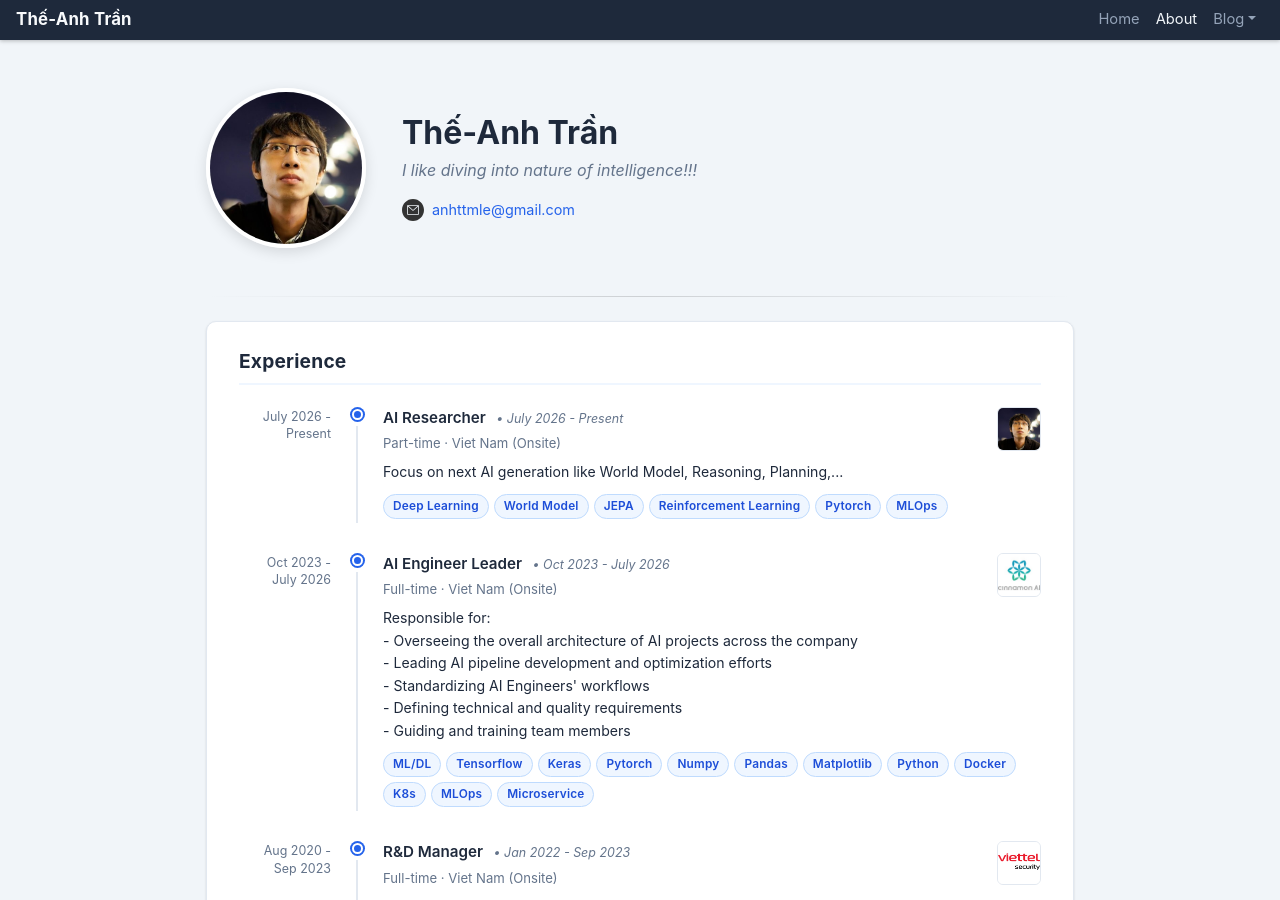
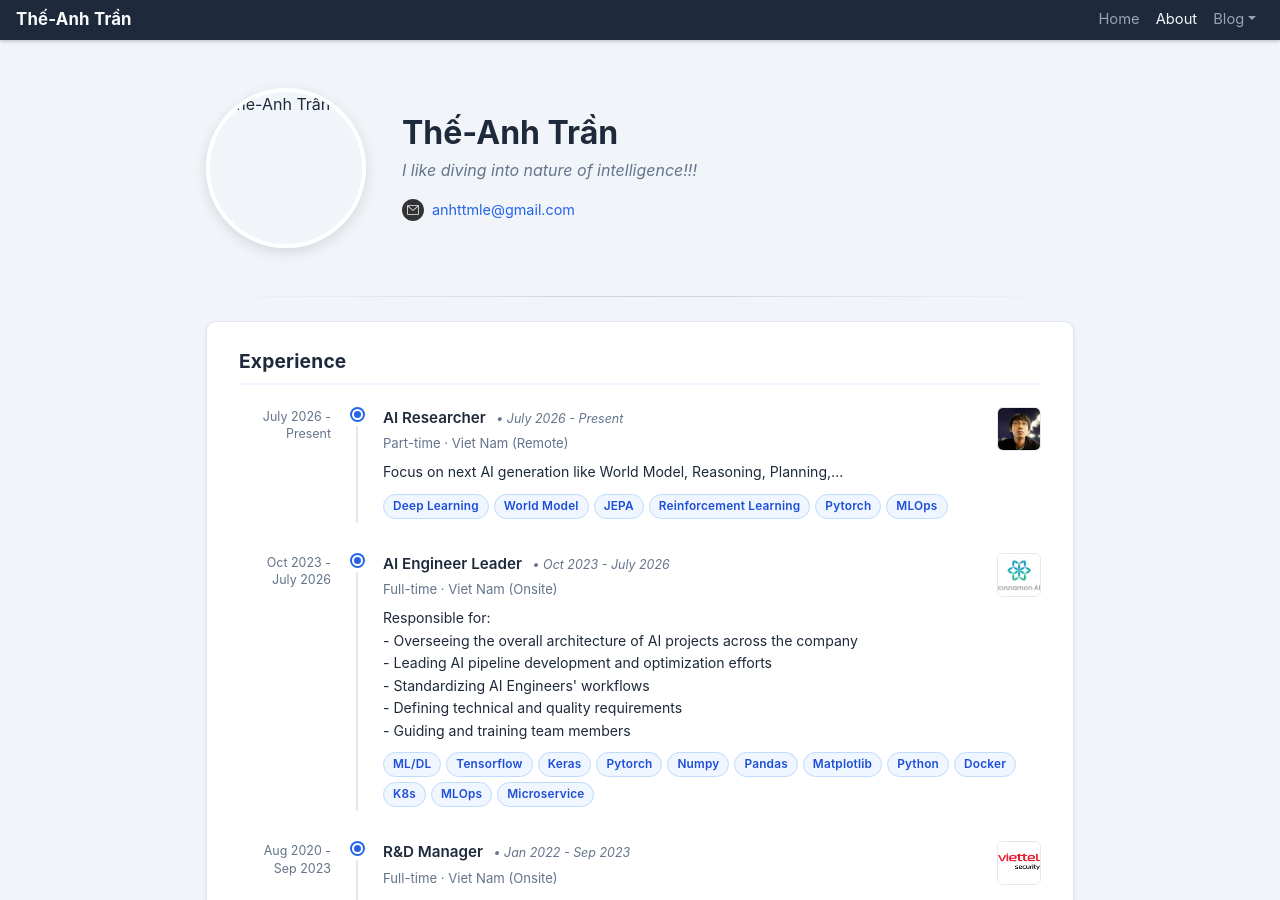
Before and after one commit to anhttmle/anhttmle.github.io, a Jekyll site: the page built from about.html, in a window 1280 px wide and 900 px high. Built offline with Jekyll 4.4.1, drawn with Linux system fonts in a browser that asks for light colours.

Commit message:
Update profile.yml

```diff
--- a/_data/profile.yml
+++ b/_data/profile.yml
@@ -1,4 +1,4 @@
-avatar: "/assets/profile/anhtt.jpg"
+eavatar: "/assets/profile/anhtt.jpg"
 name: "Thế-Anh Trần"
 email: "anhttmle@gmail.com"
 description: "I like diving into nature of intelligence!!!"
@@ -18,7 +18,7 @@ experiences:
         time: "July 2026 - Present"
         employment_type: "Part-time"
         location: "Viet Nam"
-        location_type: "Onsite"
+        location_type: "Remote"
         description:
           text: "Focus on next AI generation like World Model, Reasoning, Planning,..."
           children:
```
